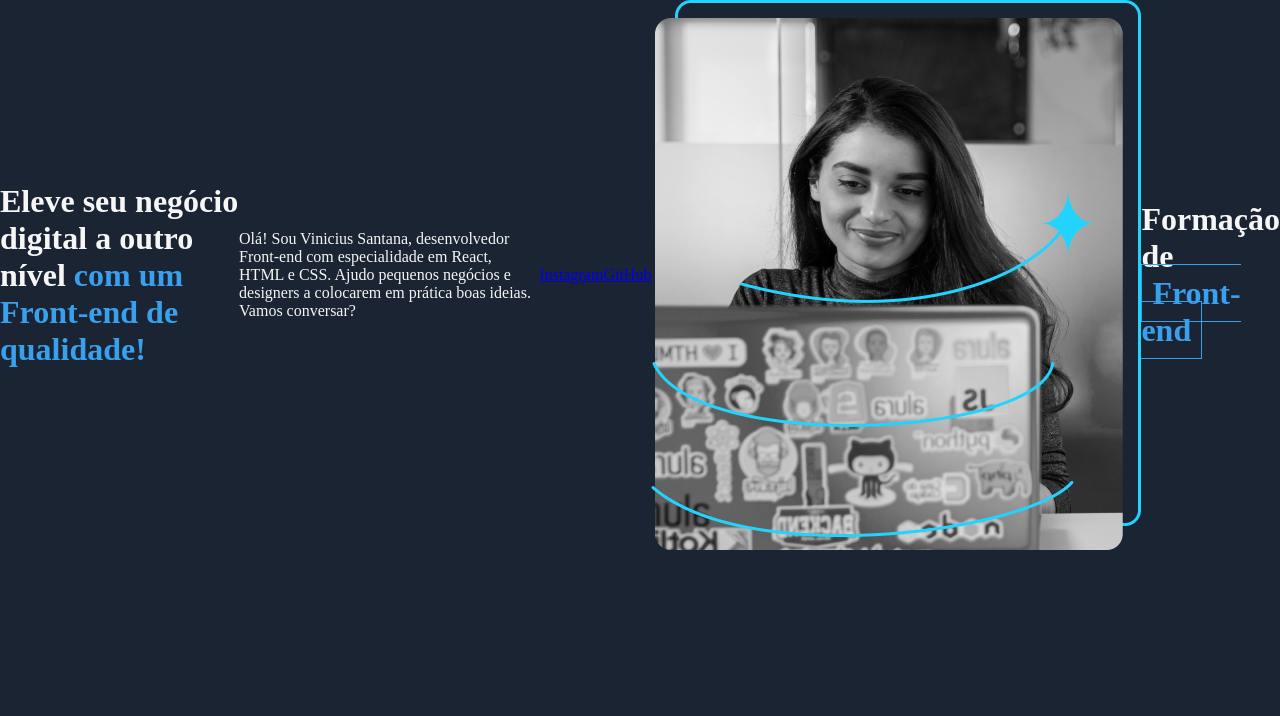
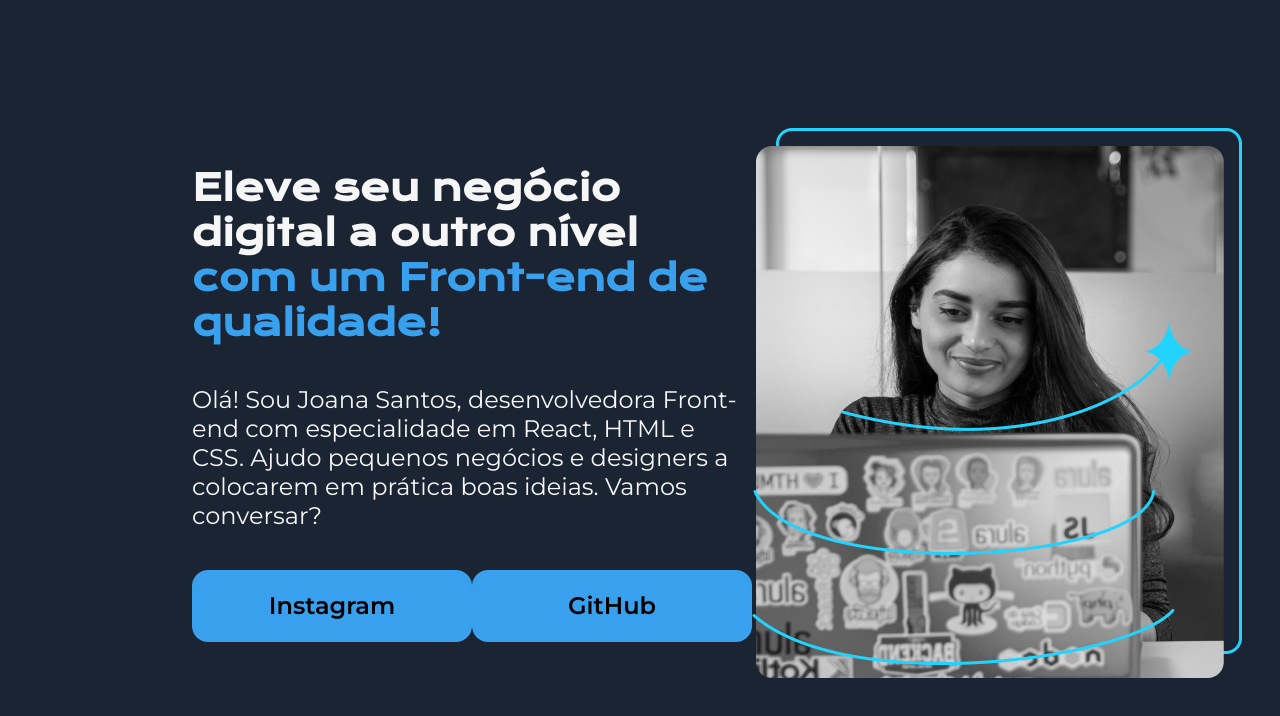
Before and after one commit to VStwokey/Alura-Figma, a plain HTML site: page index.html in a window 1280 px wide. Drawn offline with nearby package versions, Linux system fonts and the light colour scheme.

Commit message:
Projeto Figma

```diff
--- a/index.html
+++ b/index.html
@@ -10,14 +10,18 @@
 <body>
     <header></header>
     <main class="apresentacao">
-        <h1> Eleve seu negócio digital a outro nível <strong class="titulo-destaque">com um Front-end de qualidade!</strong></h1>
-        <p>Olá! Sou Vinicius Santana, desenvolvedor Front-end com especialidade em React, HTML e CSS. Ajudo pequenos negócios e designers a colocarem em prática boas ideias. Vamos conversar?</p>
-        <a href="https://www.instagram.com/vstwokey/">Instagram</a>
-        <a href="https://github.com/VStwokey">GitHub</a>
+        <section class="apresentacao__conteudo">
+            <h1 class="apresentacao__conteudo__titulo"> Eleve seu negócio digital a outro nível <strong class="titulo-destaque">com um Front-end de qualidade!</strong></h1>
+            <p class="apresentacao__conteudo__texto">Olá! Sou Joana Santos, desenvolvedora Front-end com especialidade em React, HTML e CSS. Ajudo pequenos negócios e designers a colocarem em prática boas ideias. Vamos conversar?</p>
+            <div class="apresentacao__links">
+                <a class="apresentacao__links__link" href="https://www.instagram.com/vstwokey/">Instagram</a>
+                <a class="apresentacao__links__link" href="https://github.com/VStwokey">GitHub</a>
+            </div>
+        </section>
         <img src="Imagem.png" alt="Joana Santos programando.">
 
 
-        <h1>Formação de <span>Front-end</span></h1>
+
     </main>
     <footer></footer>
 </body>
--- a/style.css
+++ b/style.css
@@ -1,3 +1,7 @@
+@import url('https://fonts.googleapis.com/css2?family=Changa&family=Krona+One&display=swap');
+@import url('https://fonts.googleapis.com/css2?family=Montserrat:wght@400;600&display=swap');
+
+
 *{
     margin: 0;
     padding: 0;
@@ -25,6 +29,44 @@ span{
 }
 
 .apresentacao{
+    margin: 10% 15%;
     display: flex;
     align-items: center;
+    justify-content: space-between;
 }
+
+.apresentacao__conteudo{
+    width: 615px;
+    display: flex;
+    flex-direction: column;
+    gap: 40px;
+
+}
+
+.apresentacao__conteudo__titulo{
+    font-size: 36px;
+    font-family: 'Krona One', sans-serif;
+}
+
+.apresentacao__conteudo__texto{
+    font-size: 24px;
+    font-family: 'Montserrat', sans-serif;
+}
+
+.apresentacao__links{
+    display: flex;
+    justify-content: space-between;
+}
+
+.apresentacao__links__link{
+    background-color: #39A0ED;
+    width: 280px;
+    text-align: center;
+    border-radius: 16px;
+    font-size: 24px;
+    font-weight: 600;
+    padding: 21.5px 0;
+    text-decoration: none;
+    color: #000000;
+    font-family: 'Montserrat', sans-serif;
+}
```
